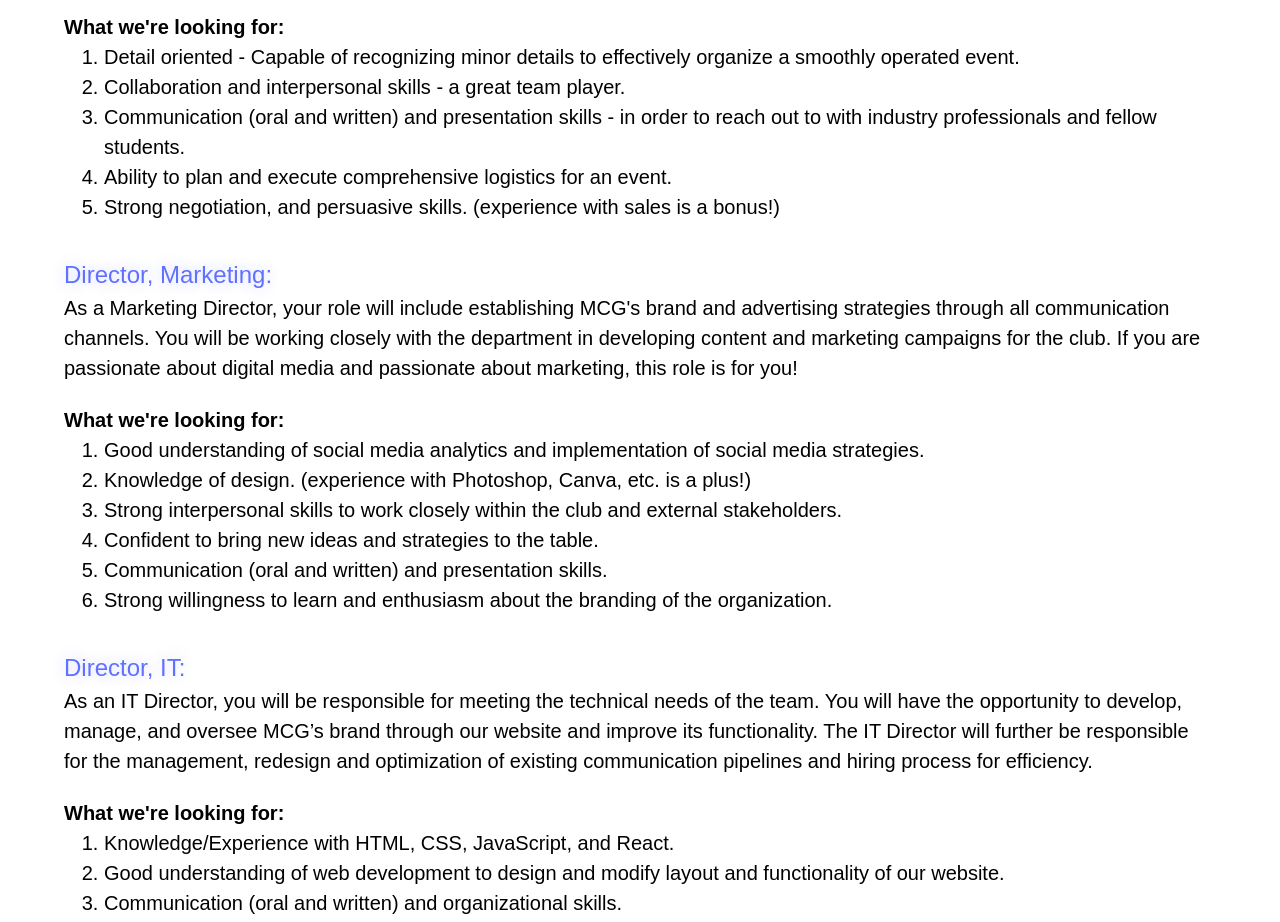
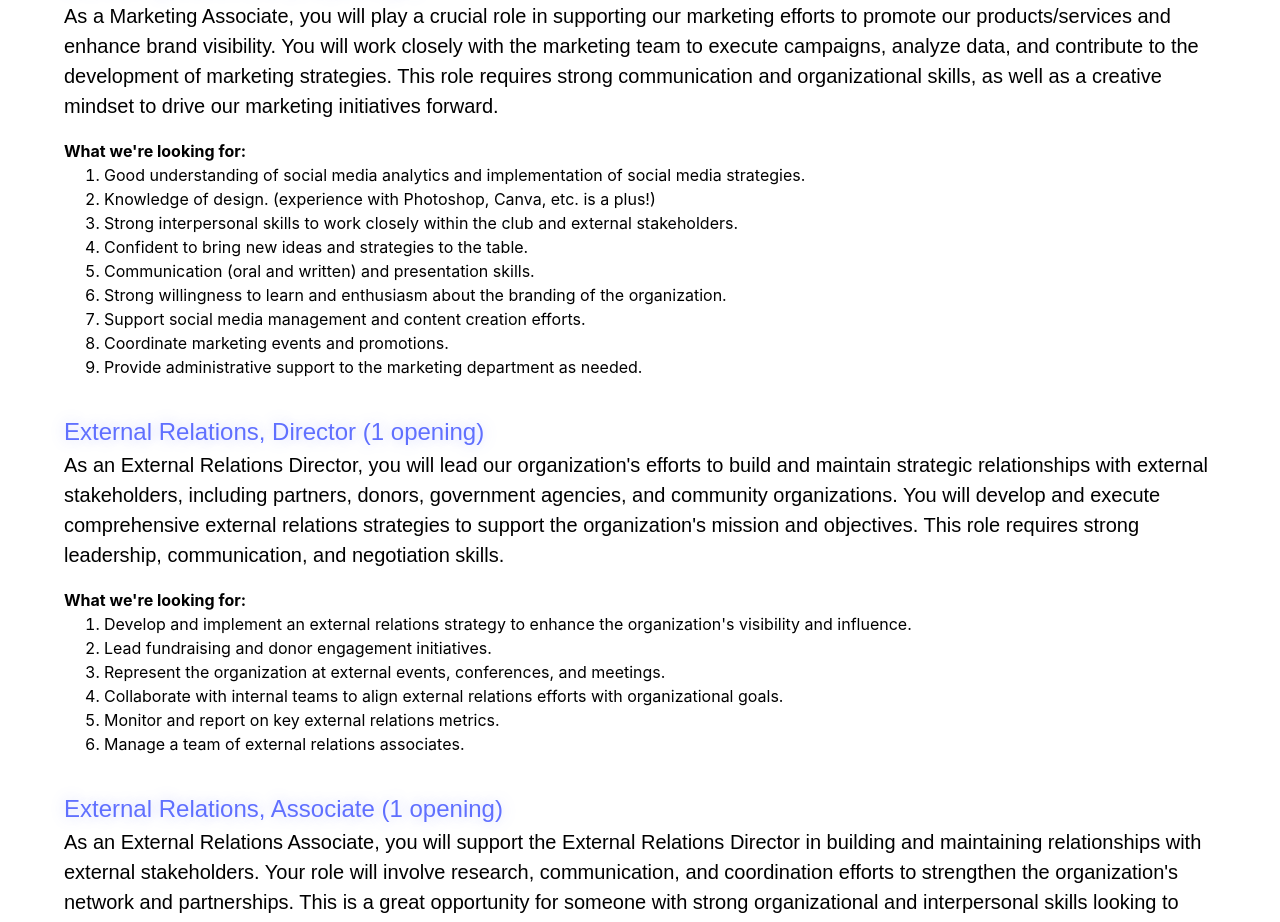
Before and after one commit to HarryZ7G/MCG-Site, a React (Create React App) app: page /hiring in a window 1280 px wide. Shown: the part 1860-2782 px from the top of the page. Built offline with nearby package versions, Linux system fonts and the light colour scheme.

Commit message:
Add new fall openings

```diff
--- a/src/pages/Career/Career.js
+++ b/src/pages/Career/Career.js
@@ -10,6 +10,12 @@ import Footer from "../../components/Footer/Footer.js";
 import Paragraph from "../../components/Paragraph/Paragraph.js";
 
 const paragraphs = [
+  {
+    title: "Come join MCG!",
+    content: (
+      <h2>New openings at MCG allow new students to join our teams, with most hiring occurring at the end of Winter and the start of Fall. Openings are posted below.</h2>
+    )
+  },
   {
     title: "About Us",
     content: (
@@ -79,214 +85,138 @@ const paragraphs = [
     content: <img src={OrganizationalChart} width="100%" alt="org-chart" />,
   },
   {
-    title: "Director, Operations:",
+    title: "Marketing Associate (2 openings)",
     content: (
-      <h2>
-        As an Operations Director, your role will include establishing MCG's
-        brand within the student community as well as externally. Your goal is
-        to provide students with practical and relevant skills applicable in a
-        real-world setting. If you are interested in using your creativity and
-        project management experience to provide students with a realistic
-        understanding of consulting and bridge the gap between students and
-        corporate environments, this is the role for you!
+      <>
+        <h2>
+          As a Marketing Associate, you will play a crucial role in supporting
+          our marketing efforts to promote our products/services and enhance
+          brand visibility. You will work closely with the marketing team to
+          execute campaigns, analyze data, and contribute to the development
+          of marketing strategies. This role requires strong communication
+          and organizational skills, as well as a creative mindset to drive
+          our marketing initiatives forward.
+        </h2>
         <hr />
         <b>What we're looking for:</b>
         <ol>
           <li>
-            Detail oriented - Capable of recognizing minor details to
-            effectively organize a smoothly operated event.
-          </li>
-          <li>Collaboration and interpersonal skills - a great team player.</li>
-          <li>
-            Communication (oral and written) and presentation skills - in order
-            to reach out to with industry professionals and fellow students.
+            Good understanding of social media analytics and
+            implementation of social media strategies.
           </li>
           <li>
-            Ability to plan and execute comprehensive logistics for an event.
+            Knowledge of design. (experience with Photoshop,
+            Canva, etc. is a plus!)
           </li>
           <li>
-            Strong negotiation, and persuasive skills. (experience with sales is
-            a bonus!)
+            Strong interpersonal skills to work closely within
+            the club and external stakeholders.
+          </li>
+          <li>
+            Confident to bring new ideas and strategies to the table.
+          </li>
+          <li>
+            Communication (oral and written) and presentation skills.
+          </li>
+          <li>
+            Strong willingness to learn and enthusiasm about the
+            branding of the organization.
+          </li>
+          <li>
+            Support social media management and content creation
+            efforts.
+          </li>
+          <li>
+            Coordinate marketing events and promotions.
+          </li>
+          <li>
+            Provide administrative support to the marketing
+            department as needed.
           </li>
         </ol>
-      </h2>
+      </>
     ),
   },
   {
-    title: "Director, Marketing:",
+    title: "External Relations, Director (1 opening)",
     content: (
-      <h2>
-        As a Marketing Director, your role will include establishing MCG's brand
-        and advertising strategies through all communication channels. You will
-        be working closely with the department in developing content and
-        marketing campaigns for the club. If you are passionate about digital
-        media and passionate about marketing, this role is for you!
+      <>
+        <h2>
+          As an External Relations Director, you will lead our
+          organization's efforts to build and maintain strategic
+          relationships with external stakeholders, including
+          partners, donors, government agencies, and community
+          organizations. You will develop and execute
+          comprehensive external relations strategies to
+          support the organization's mission and objectives.
+          This role requires strong leadership, communication,
+          and negotiation skills.
+        </h2>
         <hr />
         <b>What we're looking for:</b>
         <ol>
           <li>
-            Good understanding of social media analytics and implementation of
-            social media strategies.
+            Develop and implement an external relations strategy
+            to enhance the organization's visibility and influence.
           </li>
           <li>
-            Knowledge of design. (experience with Photoshop, Canva, etc. is a
-            plus!)
+            Lead fundraising and donor engagement initiatives.
           </li>
           <li>
-            Strong interpersonal skills to work closely within the club and
-            external stakeholders.
+            Represent the organization at external events, conferences,
+            and meetings.
           </li>
-          <li>Confident to bring new ideas and strategies to the table.</li>
-          <li>Communication (oral and written) and presentation skills.</li>
           <li>
-            Strong willingness to learn and enthusiasm about the branding of the
-            organization.
+            Collaborate with internal teams to align external relations
+            efforts with organizational goals.
+          </li>
+          <li>
+            Monitor and report on key external relations metrics.
+          </li>
+          <li>
+            Manage a team of external relations associates.
           </li>
         </ol>
-      </h2>
-    ),
+      </>
+    )
   },
   {
-    title: "Director, IT:",
+    title: "External Relations, Associate (1 opening)",
     content: (
-      <h2>
-        As an IT Director, you will be responsible for meeting the technical
-        needs of the team. You will have the opportunity to develop, manage, and
-        oversee MCG’s brand through our website and improve its functionality.
-        The IT Director will further be responsible for the management, redesign
-        and optimization of existing communication pipelines and hiring process
-        for efficiency.
-        <hr />
-        <b>What we're looking for:</b>
+      <>
+        <h2>
+          As an External Relations Associate, you will support
+          the External Relations Director in building and
+          maintaining relationships with external stakeholders.
+          Your role will involve research, communication, and
+          coordination efforts to strengthen the organization's
+          network and partnerships. This is a great opportunity
+          for someone with strong organizational and
+          interpersonal skills looking to gain experience
+          in external relations.
+        </h2>
         <ol>
-          <li>Knowledge/Experience with HTML, CSS, JavaScript, and React.</li>
           <li>
-            Good understanding of web development to design and modify layout
-            and functionality of our website.
-          </li>
-          <li>Communication (oral and written) and organizational skills.</li>
-          <li>Strong attention to detail and willingness to learn.</li>
-          <li>
-            Ability to conceptualize ideas and translate visions onto the
-            digital space.
+            Assist in the development and maintenance of previous guests.
           </li>
           <li>
-            Self-motivated with the ability to produce innovative and creative
-            ideas.
+            Coordinate meetings and communication with external parties.
+          </li>
+          <li>
+            Prepare materials and reports for external relations activities.
+          </li>
+          <li>
+            Collaborate with the External Relations team to execute strategies.
+          </li>
+          <li>
+            Help organize events and engagements with external guests.
           </li>
         </ol>
-      </h2>
-    ),
+      </>
+    )
   },
-  {
-    title: "Consultant, Financial Strategy:",
-    content: (
-      <h2>
-        As a Financial Strategy Consultant, you will assist the Partner in
-        developing financial models to aid in the consulting projects. Models
-        may include - revenue forecasting, cost analyses for a given
-        strategy/project and prudent financial budgeting/planning. These models
-        might include revenue forecasting for a client’s future earnings and
-        expansions, cost analyses for a given strategy or project, and financial
-        budgeting/planning. You will develop strategies to help meet a client’s
-        financial goals, such as cost reductions or profit maximization for
-        their businesses.
-        <hr />
-        <b>What we're looking for:</b>
-        <ol>
-          <li>
-            A keen interest in Finance, Accounting, Tax, or similar Business
-            disciplines and high academic achievement in Accounting and Finance
-            courses is an asset.
-          </li>
-          <li>
-            Proficient in Excel and motivated to learn new functionalities.
-          </li>
-          <li>
-            Supreme strategic problem-solving skills and analytical thinking.
-          </li>
-          <li>
-            Demonstrated high standard of communication skills and experience
-            working within teams is an asset.
-          </li>
-        </ol>
-      </h2>
-    ),
-  },
-  {
-    title: "Consultant, Marketing Strategy",
-    content: (
-      <h2>
-        As a Marketing Strategy Consultant, you will assist the Partner in
-        conducting market research, customer segmentation, competitors and
-        industry analysis. You will gain exposure to solving a variety of
-        problems commonly seen within marketing departments. This includes
-        creating advertising, branding, and/or go-to-market strategies, in
-        addition to evaluating the success of a project based on your research
-        and the support of the other functions.
-        <hr />
-        <b>What we're looking for:</b>
-        <ol>
-          <li>
-            Creative ability to innovate and implement a new marketing strategy
-            to exploit commercial opportunities.
-          </li>
-          <li>
-            Passionate about Marketing related concepts and best practices.
-          </li>
-          <li>Proficient in MS Office. (PowerPoint and Excel)</li>
-          <li>Ability to think strategically and analytically.</li>
-          <li>
-            Demonstrated high standard of communication skills and experience
-            working within teams is an asset.
-          </li>
-        </ol>
-      </h2>
-    ),
-  },
-  {
-    title: "Consultant, Technology Consulting",
-    content: (
-      <h2>
-        As a Technology Consultant, your work will primarily focus on providing
-        support in delivering technology recommendation and vendor selection to
-        aid in the consulting projects through technology transformation.
-        Working with our Senior Partners, you will learn how to leverage
-        technology to achieve business goals. You will also work with clients to
-        learn about their specific case needs, assess their technology
-        infrastructure and provide solutions for improvement. This position will
-        help you gain exposure to a variety of areas, including software
-        development, cybersecurity, data analytics, cloud computing, artificial
-        intelligence, etc.
-        <hr />
-        <b>What we're looking for:</b>
-        <ol>
-          <li>
-            A keen interest in Technology, Data Analytics, Business Intelligence
-            or related fields.
-          </li>
-          <li>
-            Proficient in Excel and motivated to learn new functionalities using
-            new frameworks and technical tools.
-          </li>
-          <li>
-            Supreme strategic problem-solving skills, analytical thinking and
-            research abilities.
-          </li>
-          <li>
-            Demonstrated high standard of communication skills and experience
-            working within teams is an asset.
-          </li>
-          <li>
-            Experiences with technology consulting and vendor selection is an
-            asset.
-          </li>
-        </ol>
-      </h2>
-    ),
-  },
-  {
-    title: "Frequently Asked Questions",
+{
+  title: "Frequently Asked Questions",
     content: (
       <h2>
         <b>
```
